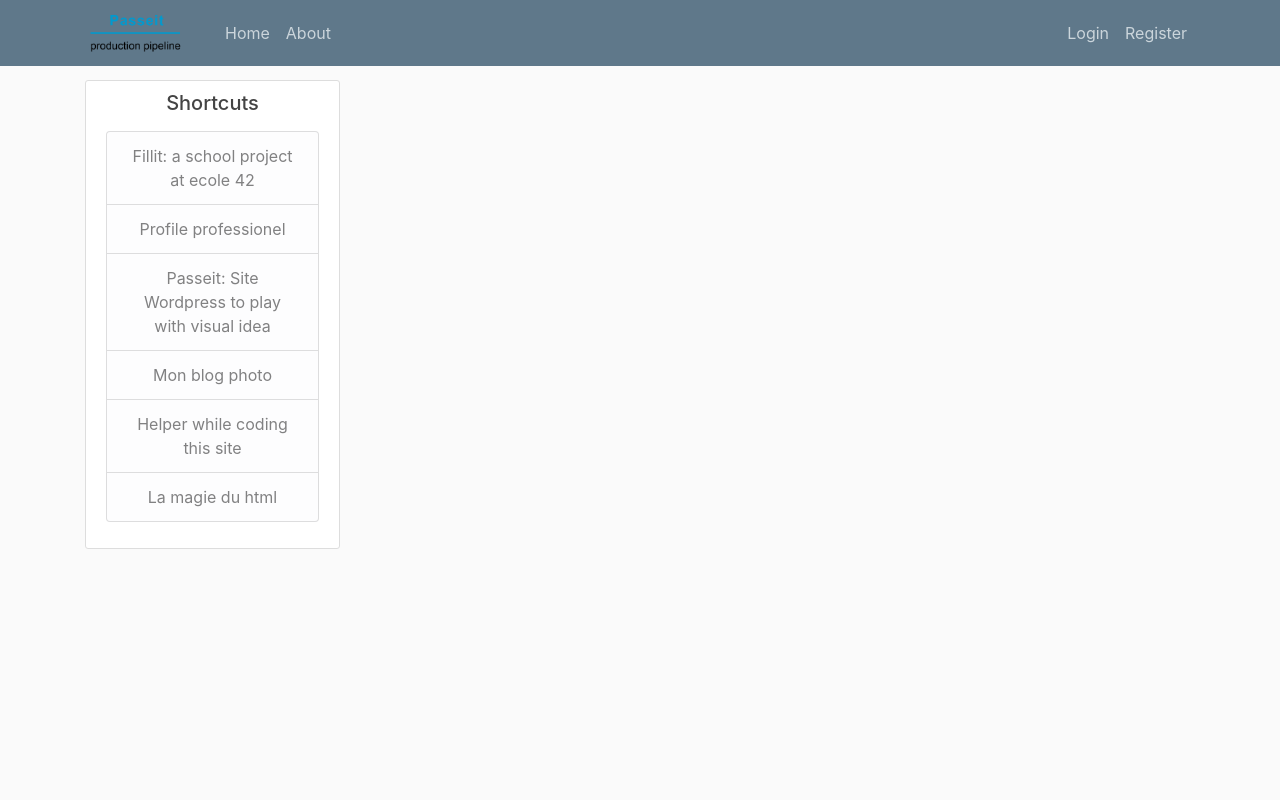
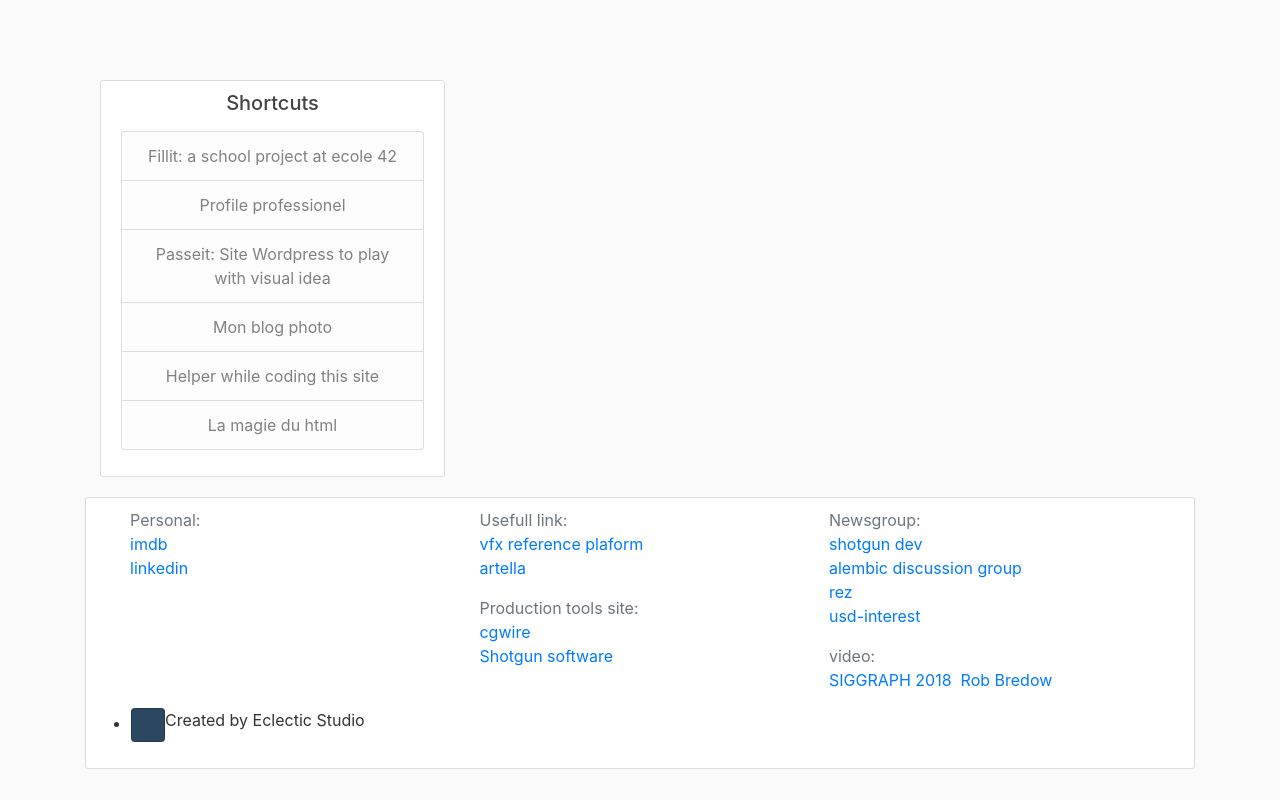
Before and after one commit to erictexier/tetriminos, a Flask app: page / in a window 1280 px wide. Run offline with Flask 2, Linux system fonts and the light colour scheme; data that the repository does not hold is empty; some libraries are stand-ins or nearby versions.

Commit message:
some style

```diff
--- a/erictexier.online/base_site/static/js/towait.js
+++ b/erictexier.online/base_site/static/js/towait.js
@@ -1,3 +1,4 @@
+var prevScrollpos = window.pageYOffset;
 $(document).ready(function() {
 
     $('#form_grid_tetrino').submit(function(event) {
@@ -39,4 +40,15 @@ $(document).ready(function() {
         });
         event.preventDefault();
     });
+
+    window.onscroll = function() {
+    var currentScrollPos = window.pageYOffset;
+    console.log(currentScrollPos);
+    if (prevScrollpos > currentScrollPos) {
+        document.getElementById("navbar").style.top = "0";
+    } else {
+        document.getElementById("navbar").style.top = "-90px";
+    }
+    prevScrollpos = currentScrollPos;
+    }
 });
--- a/erictexier.online/base_site/static/main.css
+++ b/erictexier.online/base_site/static/main.css
@@ -11,6 +11,12 @@ color: #444444;
 .bg-steel {
 background-color: #5f788a;
 }
+.bg-steel2 {
+  background-color: #8fb8ca;
+  }
+.bg-steel-light {
+  background-color: #afceda;
+  }
 
 .site-header .navbar-nav .nav-link {
 color: #cbd5db;
@@ -78,3 +84,19 @@ margin-bottom: 16px;
 .account-heading {
 font-size: 2.5rem;
 }
+
+#navbar {
+  position: fixed; /* Make it stick/fixed */
+  top: 0; /* Stay on top */
+  width: 100%; /* Full width */
+  transition: top 0.9s; /* Transition effect when sliding down (and up) */
+}
+
+/* Style the navbar links */
+#navbar a {
+  float: left;
+  display: block;
+  text-align: center;
+  padding: 15px;
+  text-decoration: none;
+}
--- /dev/null
+++ b/erictexier.online/base_site/templates/main/footer.html
@@ -0,0 +1,60 @@
+<footer class="footer">
+    <div class="section-top" >
+        <div class="row ml-4">
+            <div class="column" style="float:left;width:33%">
+                <div class="article">
+                    <div class="text-muted">
+                        <p>Personal:<br />
+                            <a class="link" href="https://www.imdb.com/name/nm1603123/">imdb<br /> </a>
+                            <a class="link" href="https://www.linkedin.com/in/erictexier">linkedin</a>
+                        </p>
+                    </div>
+                </div> <!-- text -->
+            </div> <!-- column -->
+
+            <div class="column" style="float:left;width:33%">
+                <div class="footer-article">
+                    <div class="text-muted">
+                        <p>Usefull link:<br />
+                            <a class="link" href="https://www.vfxplatform.com">vfx reference plaform</a><br />
+                            <a class="link" href="https://www.artella.com/home">artella</a>
+                        </p>
+                        <p>Production tools site:<br />
+                            <a class="link" href="https://www.cg-wire.com">cgwire</a><br />
+                            <a class="link" href="https://www.shotgunsoftware.com/">Shotgun software</a>
+                        </p>
+                    </div>
+                </div> <!-- text -->
+            </div> <!-- column -->
+
+            <div class="column" style="float:left;width:33%">
+                <div class="article">
+                    <div class="text-muted">
+                        <p>Newsgroup:<br />
+                            <a class="link" href="https://groups.google.com/a/shotgunsoftware.com/forum/#!forum/shotgun-dev">shotgun dev</a><br />
+                            <a class="link" href="https://groups.google.com/forum/#!forum/alembic-discussion">alembic discussion group</a><br />
+                            <a class="link" href="https://groups.google.com/forum/#!forum/rez-config">rez</a><br />
+                            <a class="link" href="https://groups.google.com/forum/#!forum/usd-interest">usd-interest</a>
+                        </p>
+                        <p>video:<br />
+                            <a class="link" href="https://www.youtube.com/watch?v=kUoIbP1l9yA&amp;feature=share">SIGGRAPH 2018  Rob Bredow</a>
+                        </p>
+                    </div>
+                </div> <!-- text -->
+            </div> <!-- column -->
+        </div> <!-- row -->
+    </div> <!-- section -->
+
+    <div id="section section-bottom">
+        <div class="row row-section">
+            <ul>
+                <li>
+                    <a class="btn btn-social-icon btn-tumblr" href="https://letexman.tumblr.com">
+                        <span class="fa fa-tumblr"></span>
+                    </a>
+                </li>
+            </ul>
+            <a id="footer-info">Created by Eclectic Studio </a>
+        </div>	<!-- .container -->
+    </div>
+</footer>
--- a/erictexier.online/base_site/templates/main/layout.html
+++ b/erictexier.online/base_site/templates/main/layout.html
@@ -9,19 +9,19 @@
         <link rel="stylesheet" href="https://stackpath.bootstrapcdn.com/bootstrap/4.4.1/css/bootstrap.min.css" integrity="sha384-Vkoo8x4CGsO3+Hhxv8T/Q5PaXtkKtu6ug5TOeNV6gBiFeWPGFN9MuhOf23Q9Ifjh" crossorigin="anonymous">
         <!-- Custom Css-->
         <link rel="stylesheet" type="text/css" href="{{ url_for('static',filename='main.css') }}">
+        <link rel="stylesheet" type="text/css" href="{{ url_for('static',filename='bootstrap-social.css') }}">
         {% if title %}
             <title> EclecTic - {{ title }} </title>
         {% else %}
             <title> EclecTic </title>
         {% endif %}
         <link rel="shortcut icon" type="image/png" href="{{ url_for('static', filename = 'icon/passeit_logo.png') }}">
-
     </head>
     <body>
         {% include "main/navigation.html" %}
         <main role="main" class="container">
-            <div class="row">
-                <div class="col-md-3">
+            <div class="row ml-0">
+                <div class="col-md-4">
                     <div class="content-section">
                         <h5 align="center">Shortcuts</h5>
                         <p class='text-muted'>
@@ -48,7 +48,9 @@
                     {% endwith %}
                     {% block content %}{% endblock %}
                 </div>
-
+            </div>
+            <div class="content-section">
+                {% include "main/footer.html" %}
             </div>
         </main>
         <!-- JQuery -->
--- a/erictexier.online/base_site/templates/main/navigation.html
+++ b/erictexier.online/base_site/templates/main/navigation.html
@@ -1,5 +1,5 @@
 <header class="site-header">
-    <nav class="navbar navbar-expand-md navbar-dark bg-steel fixed-top">
+    <nav class="navbar navbar-expand-md navbar-dark bg-steel2 fixed-top"  id="navbar">
         <div class="container">
             <a class="navbar-brand mr-4" href="/">
                 <!-- Logo Image -->
```
Also changed, not shown: erictexier.online/base_site/static/bootstrap-social.css (added). Lines whose indentation alone changed are shown as unchanged.
